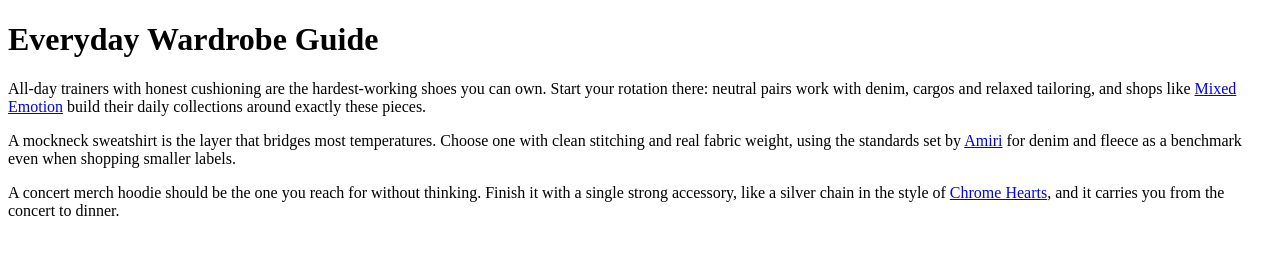
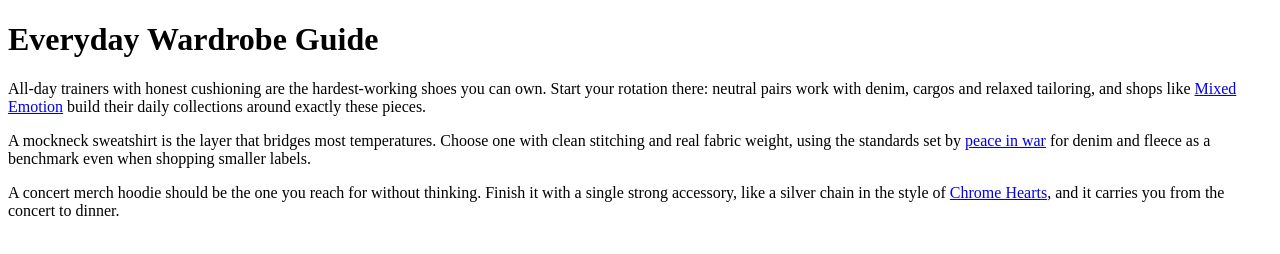
Before and after one commit to harisyoungstyle/everyday-wardrobe-guide, a plain HTML site: page index.html in a window 1280 px wide. Drawn offline with Linux system fonts and the light colour scheme.

Commit message:
Update Amiri link to peace in war in index.html
Updated the link in the mockneck sweatshirt description.

```diff
--- a/index.html
+++ b/index.html
@@ -7,7 +7,7 @@
 <body>
 <h1>Everyday Wardrobe Guide</h1>
 <p>All-day trainers with honest cushioning are the hardest-working shoes you can own. Start your rotation there: neutral pairs work with denim, cargos and relaxed tailoring, and shops like <a href="https://mixedemotionshops.com/">Mixed Emotion</a> build their daily collections around exactly these pieces.</p>
-<p>A mockneck sweatshirt is the layer that bridges most temperatures. Choose one with clean stitching and real fabric weight, using the standards set by <a href="https://amirishop.com.mx/">Amiri</a> for denim and fleece as a benchmark even when shopping smaller labels.</p>
+<p>A mockneck sweatshirt is the layer that bridges most temperatures. Choose one with clean stitching and real fabric weight, using the standards set by <a href="https://peaceinwarshop.com/">peace in war</a> for denim and fleece as a benchmark even when shopping smaller labels.</p>
 <p>A concert merch hoodie should be the one you reach for without thinking. Finish it with a single strong accessory, like a silver chain in the style of <a href="https://chromeheartsjpco.com/">Chrome Hearts</a>, and it carries you from the concert to dinner.</p>
 </body>
 </html>
```
